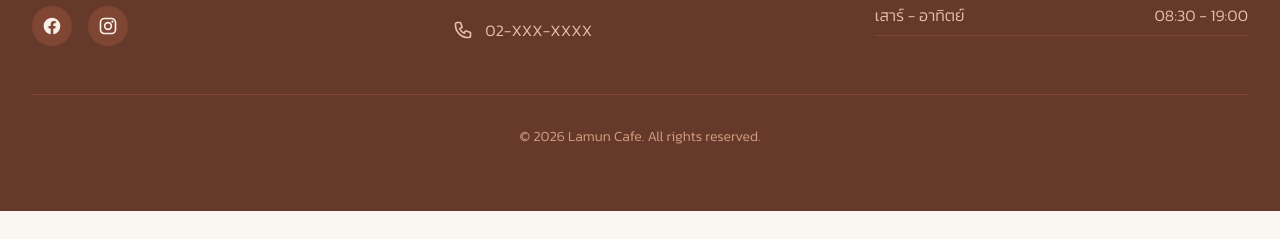
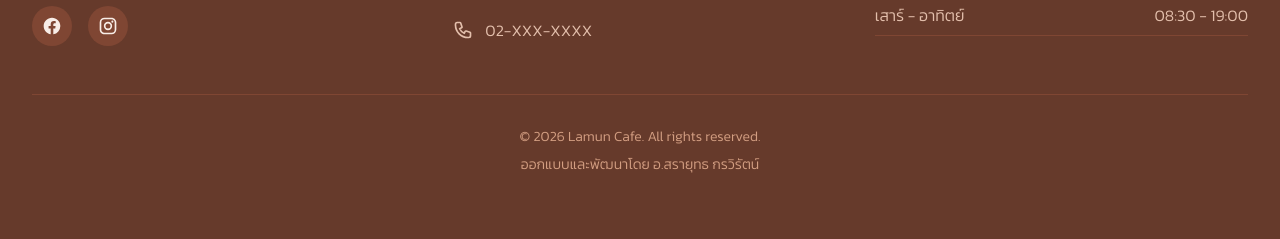
Before and after one commit to babankbro/cafe69, a plain HTML site: page index.html in a window 1280 px wide. Shown: the part 2769-3008 px from the top of the page. Before the commit the page ends 2980 px from the top, so only its background shows below. Drawn offline with nearby package versions, Linux system fonts and the light colour scheme.

Commit message:
Add files via upload

```diff
--- a/index.html
+++ b/index.html
@@ -274,8 +274,9 @@
                 </div>
             </div>
 
-            <div class="border-t border-coffee-800 mt-12 pt-8 text-center text-sm text-coffee-400 font-light">
-                &copy; 2026 Lamun Cafe. All rights reserved.
+            <div class="border-t border-coffee-800 mt-12 pt-8 text-center text-sm text-coffee-400 font-light flex flex-col items-center gap-2">
+                <p>&copy; 2026 Lamun Cafe. All rights reserved.</p>
+                <p>ออกแบบและพัฒนาโดย อ.สรายุทธ กรวิรัตน์</p>
             </div>
         </div>
     </footer>
```
